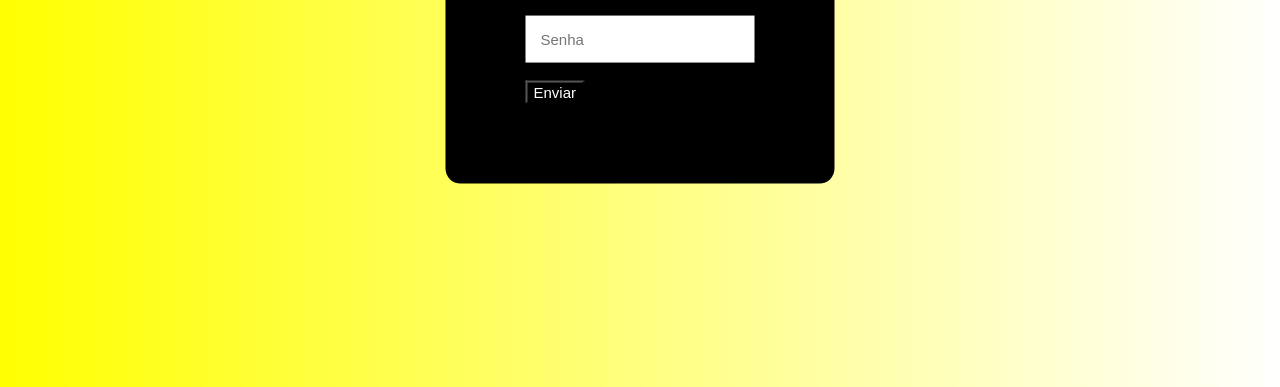
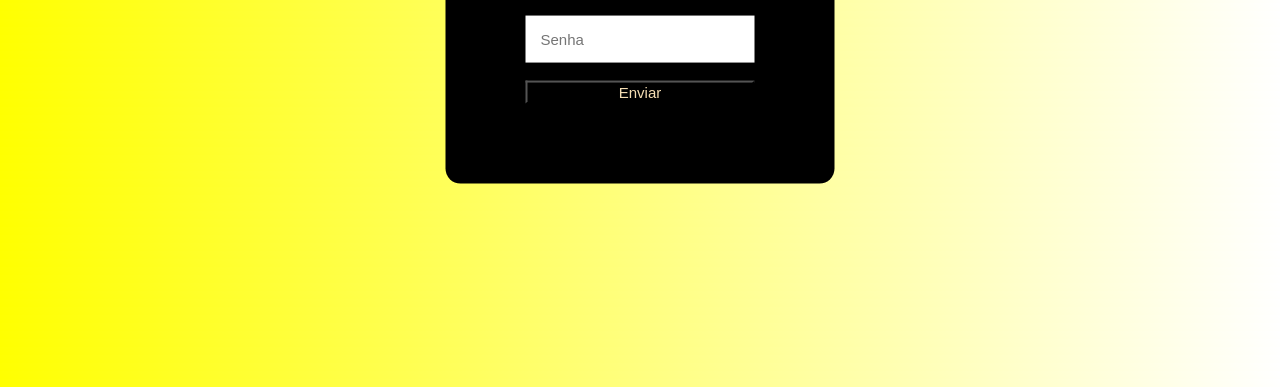
Before and after one commit to Dylan12182/projeto_colaborativo, a plain HTML site: page index.html in a window 1280 px wide. In both pictures the pointer is over the button "Enviar". Shown: the part 413-800 px from the top of the page. Drawn offline with Linux system fonts and the light colour scheme.

Commit message:
mudança na tela de login

```diff
--- a/assets/css/style.css
+++ b/assets/css/style.css
@@ -22,4 +22,9 @@ button{
     background-color:black;
     color:white;
     font-size: 15px;
+    width: 100%;
 }
+
+button:hover{
+color:wheat;
+}
```
